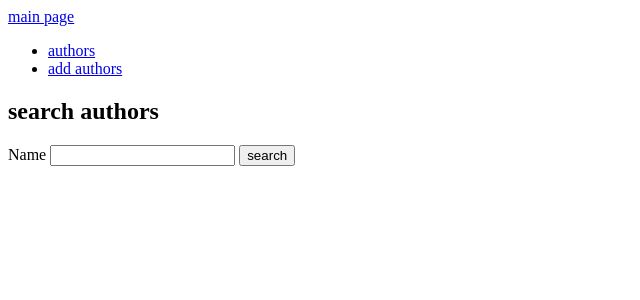
After one commit to od317/node_test, a Node server app: page /authors in a window 1280 px wide. The commit adds this page. Shown: the top 300 px of the page, without its empty margins (0-640 px from the left). Run offline with Node 20, Linux system fonts and the light colour scheme; data that the repository does not hold is empty; some libraries are stand-ins or nearby versions.

Commit message:
authors serach

```diff
--- /dev/null
+++ b/routes/authors.js
@@ -0,0 +1,54 @@
+const express =require('express');
+const router=express.Router();
+const mysql=require('mysql');
+
+
+const con= mysql.createConnection({
+    host:"sql6.freesqldatabase.com",
+    user:"sql6516510",
+    password:"HpQe9ARfGn",
+    database:"sql6516510"
+});
+
+
+
+
+//all authors route
+router.get('/',(req,res)=>{
+    let a;
+    if(req.query.name!=null && req.query.name!==' ')
+      {
+        con.query(`select * from authors where name like "%${req.query.name}%";`,(err,ress,file)=>{
+            a=ress;
+            res.render("authors/index",{authors:a});
+          })
+
+      }
+    else{
+    con.query("select * from authors;",(err,ress,file)=>{
+     a=ress;
+     res.render("authors/index",{authors:a});
+   })
+}
+})
+
+// new author route
+router.get('/new',(req,res)=>{
+    res.render('authors/new');
+})
+//creater author
+router.post('/',(req,res)=>{
+    let s=String(req.body.name);
+    con.query(`insert into authors(name) values("${s}");`,(err,ress,file)=>{
+       if(err){
+          res.render('authors/new',{
+            errormas:"error you idot"
+          })
+       }
+       else{
+        res.redirect('authors/new');
+       }
+    })
+});
+
+module.exports=router;
--- a/server.js
+++ b/server.js
@@ -3,7 +3,8 @@ const app=express();
 const expresslay=require('express-ejs-layouts');
 const mysql=require("mysql");
 const indexr=require('./routes/index')
-
+const authrouter=require('./routes/authors')
+const bodyparser=require('body-parser');
 
 const con= mysql.createConnection({
     host:"sql6.freesqldatabase.com",
@@ -12,16 +13,13 @@ const con= mysql.createConnection({
     database:"sql6516510"
 });
 
-con.query("select * from users",(err,res,fil)=>{
-    console.log(res);
-})
-
 app.set(`view engine`,'ejs');
 app.set('views',__dirname+'/views');
 app.set('layout','layouts/layout');
 app.use(expresslay)
 app.use(express.static('public'))
-
+app.use(bodyparser.urlencoded({limit:"10mb",extended:false}));
 app.use('/',indexr);
+app.use('/authors',authrouter);
 
 app.listen(process.env.PORT||3000);
--- /dev/null
+++ b/views/authors/form_fildes.ejs
@@ -0,0 +1,2 @@
+<label>name</label>
+name<input type="text" name="name"   >
--- /dev/null
+++ b/views/authors/index.ejs
@@ -0,0 +1,11 @@
+<h2>search authors</h2>
+<form action="/authors" method="GET">
+ <label>Name</label>
+ <input type="text" name="name" >
+ <button type="submit">search</button>
+</form>
+
+<% authors.forEach(a=>{%>
+    <br>
+    <div><%= a.name%></div>
+<%})  %>
--- /dev/null
+++ b/views/authors/new.ejs
@@ -0,0 +1,6 @@
+<h2>New Author</h2>
+<form action="/authors" method="post">
+ <%- include('form_fildes') %>
+<a href="/authors">cancel</a>
+<button type="submit">create</button>
+</form>
--- a/views/layouts/layout.ejs
+++ b/views/layouts/layout.ejs
@@ -7,10 +7,8 @@
     <title>wow</title>
 </head>
 <body>
-    befor
-    <br>
+    <%- include('../partials/header.ejs') %>
+    <%- include('../partials/err.ejs') %>
     <%- body %>
-    <br>
-    after
 </body>
 </html>
--- /dev/null
+++ b/views/partials/err.ejs
@@ -0,0 +1,3 @@
+<% if(locals.errormas !=null) {%>
+<h2><%= errormas  %></h2>
+<% } %>
--- /dev/null
+++ b/views/partials/header.ejs
@@ -0,0 +1,9 @@
+<header>
+<nav>
+    <a href="/">main page</a>
+    <ul>
+     <li><a href="/authors">authors</a></li>
+     <li><a href="/authors/new">add authors</a></li>
+    </ul>
+</nav>
+</header>
```
